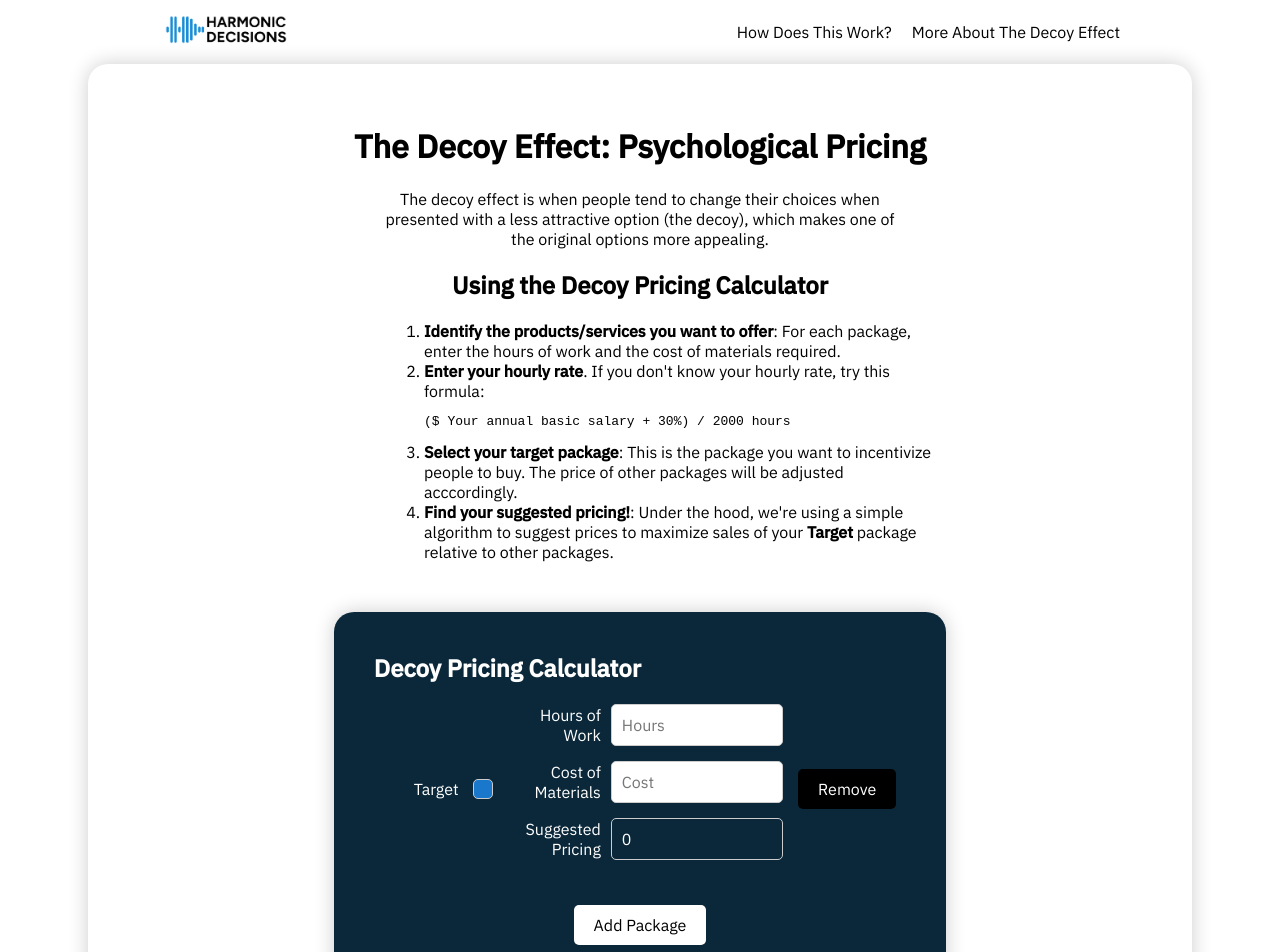
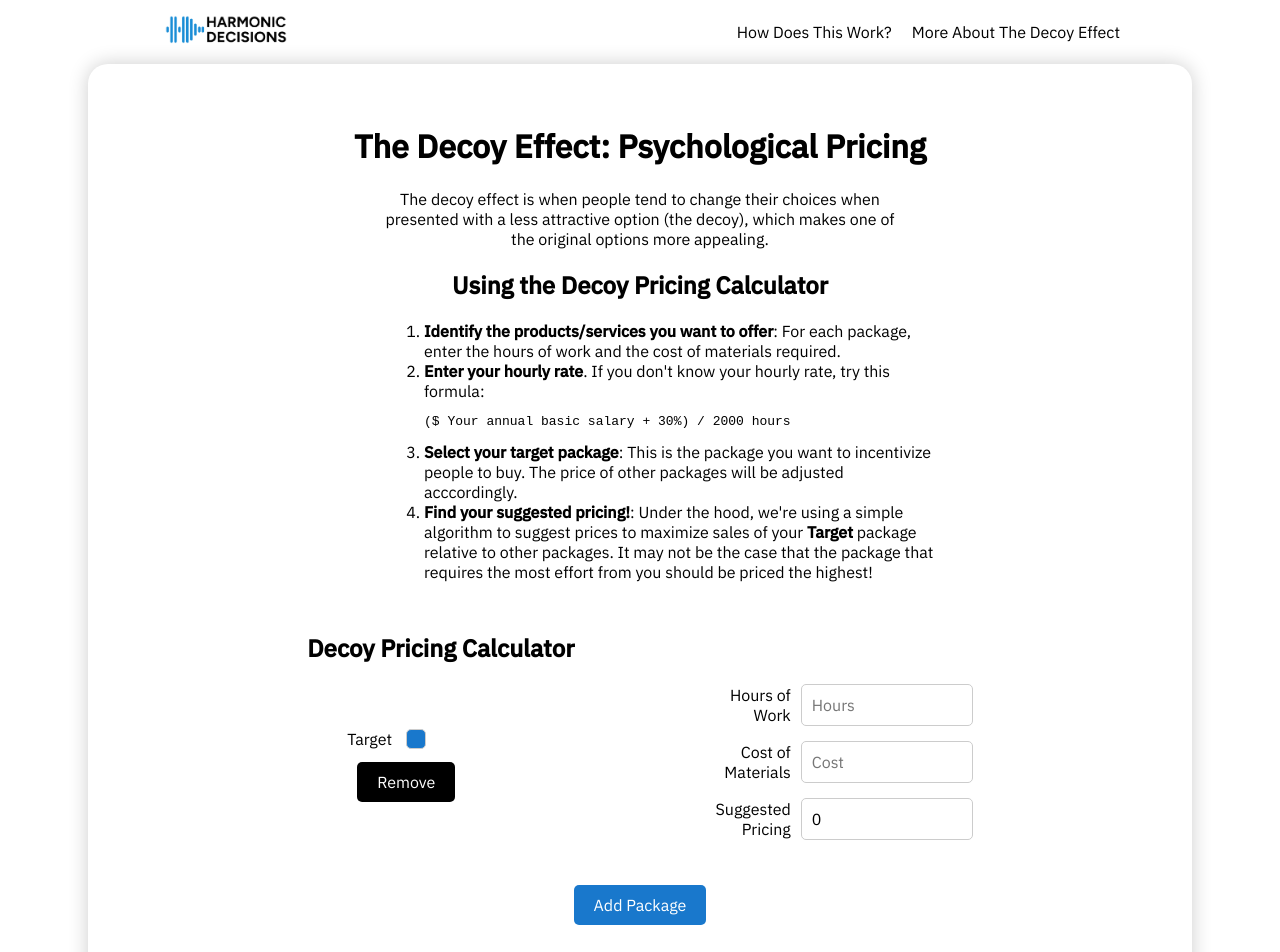
Before and after one commit to captainsidd/decoy-pricing-calculator, a React (Create React App) app: page / in a window 1280 px wide. Shown: the top 952 px of the page. Built offline with nearby package versions, Linux system fonts and the light colour scheme; the HTML template or start-up script is replaced by a standard one.

Commit message:
update styling on desktop + tablet, add more info to guidelines

```diff
--- a/src/App.js
+++ b/src/App.js
@@ -24,7 +24,7 @@ function App() {
             <li><b>Identify the products/services you want to offer</b>: For each package, enter the hours of work and the cost of materials required.</li>
             <li><b>Enter your hourly rate</b>. If you don't know your hourly rate, try this formula: <pre>($ Your annual basic salary + 30%) / 2000 hours</pre></li>
             <li><b>Select your target package</b>: This is the package you want to incentivize people to buy. The price of other packages will be adjusted acccordingly.</li>
-            <li><b>Find your suggested pricing!</b>: Under the hood, we're using a simple algorithm to suggest prices to maximize sales of your <b>Target</b> package relative to other packages.</li>
+            <li><b>Find your suggested pricing!</b>: Under the hood, we're using a simple algorithm to suggest prices to maximize sales of your <b>Target</b> package relative to other packages. It may not be the case that the package that requires the most effort from you should be priced the highest!</li>
           </ol>
         </div>
         <Calculator></Calculator>
--- a/src/Calculator.js
+++ b/src/Calculator.js
@@ -169,10 +169,14 @@ class Calculator extends Component {
     const tierDivs = tiers.map(tier => (
       <Fragment key={tier.id}>
         <li className="tier" id={tier.id}>
+          <div className='leftside'>
             <div className='target-wrapper'>
               <label>Target</label>
               <input type="checkbox" id="target-checkbox" checked={tier.id === targetId} onChange={(event) => this.handleDataChange('target', tier.id, event)} />
             </div>
+            <button id="remove-tier-button" disabled={tiers.length === 1} onClick={() => this.handleDataChange('remove', tier.id, null)}>Remove</button>
+          </div>
+          <div className='leftside'>
             <div className="inputs-wrapper">
               <div className="input-pair">
                 <label htmlFor="hours-of-work">Hours of Work</label>
@@ -201,7 +205,7 @@ class Calculator extends Component {
                 <input type="text" className="suggested-pricing" readOnly value={this.findPrice(suggestedPrices, tier.id)} />
               </div>
             </div>
-          <button id="remove-tier-button" disabled={tiers.length === 1} onClick={() => this.handleDataChange('remove', tier.id, null)}>Remove</button>
+          </div>
         </li>
       </Fragment>
     ));
--- a/src/index.css
+++ b/src/index.css
@@ -47,7 +47,7 @@ body {
   max-width: 65%;
   margin: 50px auto;
 }
-
+/*
 .calculator {
   width: 80%;
   margin: 0 auto;
@@ -56,7 +56,7 @@ body {
   border-radius: 20px;
   box-shadow: 0 0 20px rgba(0, 0, 0, 0.2);
   color: #ffffff;
-}
+} */
 
 .instructions-container-above {
   width: 80%;
@@ -81,7 +81,7 @@ body {
 .calculator-heading {
   margin-top: 0;
   margin-bottom: 20px;
-  color: #ffffff;
+  color: #000000;
   font-size: 24px;
   text-align: left;
 }
@@ -143,46 +143,6 @@ body {
 }
 
 #add-tier-button {
-  background-color: #ffffff;
-  color: #000000;
-  border: none;
-  padding: 10px 20px;
-  margin: 10px;
-  font-family: 'IBM Plex Sans', sans-serif;
-  font-size: 16px;
-  border-radius: 5px;
-  cursor: pointer;
-  transition: background-color 0.3s;
-}
-
-#add-tier-button:hover {
-  background-color: #13568c;
-}
-
-#add-tier-button:disabled{
-  background-color: #000000;
-  color: #ffffff;
-}
-
-#remove-tier-button {
-  background-color: #ffffff;
-  color: #000000;
-  border: none;
-  padding: 10px 20px;
-  margin: 10px;
-  font-family: 'IBM Plex Sans', sans-serif;
-  font-size: 16px;
-  border-radius: 5px;
-  cursor: pointer;
-  transition: background-color 0.3s;
-}
-
-#remove-tier-button:disabled {
-  background-color: #000000;
-  color: #ffffff;
-}
-
-#calculate-button {
   background-color: #1978cc;
   color: #ffffff;
   border: none;
@@ -195,8 +155,35 @@ body {
   transition: background-color 0.3s;
 }
 
-#calculate-button:hover {
-  background-color: #13568c;
+#add-tier-button:hover {
+  background-color: #0b283a;
+}
+
+#add-tier-button:disabled{
+  background-color: #000000;
+  color: #ffffff;
+}
+
+#remove-tier-button {
+  background-color: #1978cc;
+  color: #ffffff;
+  border: none;
+  padding: 10px 20px;
+  margin: 10px;
+  font-family: 'IBM Plex Sans', sans-serif;
+  font-size: 16px;
+  border-radius: 5px;
+  cursor: pointer;
+  transition: background-color 0.3s;
+}
+
+#remove-tier-button:hover {
+  background-color: #0b283a;
+}
+
+#remove-tier-button:disabled {
+  background-color: #000000;
+  color: #ffffff;
 }
 
 .input-pair {
@@ -214,7 +201,7 @@ body {
   text-align: right;
   /* Right-align */
   font-size: 16px;
-  color: #ffffff;
+  color: #000000;
 }
 
 .input-pair input[type="number"],
@@ -230,7 +217,7 @@ body {
 
 .input-pair input[type="text"][readonly] {
   background-color: transparent;
-  color: #ffffff;
+  color: #000000;
   cursor: not-allowed;
 }
 
@@ -245,7 +232,7 @@ body {
 .slider-container label {
   margin-right: 10px;
   font-size: 16px;
-  color: #ffffff;
+  color: #000000;
 }
 
 .slider-container input[type="range"] {
@@ -308,7 +295,7 @@ body {
 .target-wrapper label {
   margin-right: 10px;
   font-size: 16px;
-  color: #ffffff;
+  color: #000000;
 }
 
 /* Styling for the checkbox */
```
Lines whose indentation alone changed are shown as unchanged.
